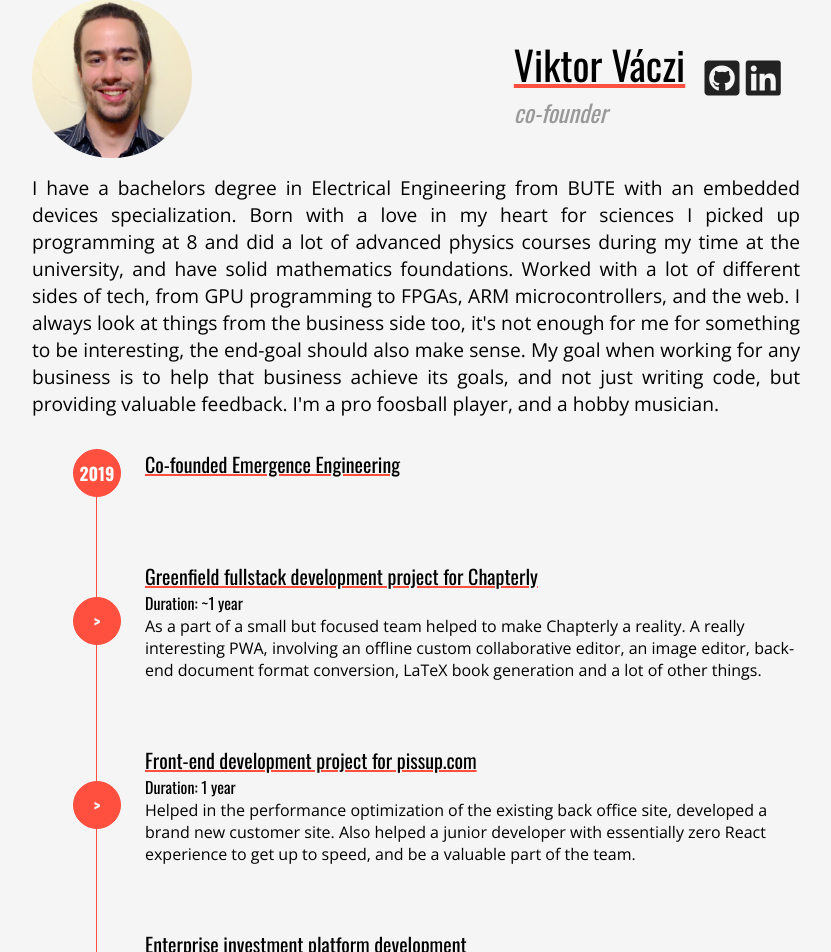
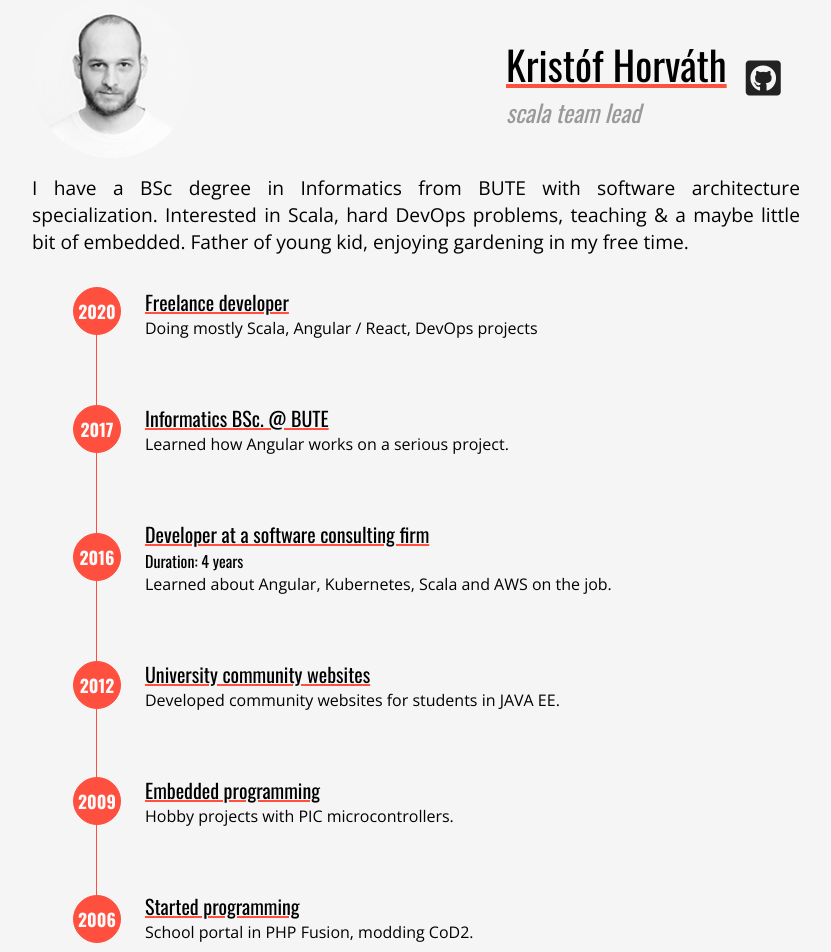
Before and after one commit to emergence-engineering/blog, a Next.js app: page /cv/ksisu in a window 1280 px wide. Shown: the part 134-1086 px from the top of the page, without its empty margins (224-1055 px from the left). Built offline with nearby package versions, Linux system fonts and the light colour scheme.

Commit message:
Ksisu CV, norbi image, finished refactor

```diff
--- a/features/landingPage/components/AboutUsSection.tsx
+++ b/features/landingPage/components/AboutUsSection.tsx
@@ -13,6 +13,7 @@ import ZsomborImage from "../../../public/bio/zsombor.jpg";
 import ZsofiImage from "../../../public/bio/zsofi.png";
 import KsisuImage from "../../../public/bio/ksisu.png";
 import TorcsiImage from "../../../public/bio/torcsi.jpeg";
+import NorbiImage from "../../../public/bio/norbi.png";
 
 const Root = styled.div`
   display: flex;
@@ -78,6 +79,7 @@ export enum Members {
   zsofi = "zsofi",
   ksisu = "ksisu",
   torcsi = "torcsi",
+  norbi = "norbi",
 }
 
 const images = {
@@ -90,6 +92,7 @@ const images = {
   [Members.zsofi]: ZsofiImage,
   [Members.ksisu]: KsisuImage,
   [Members.torcsi]: TorcsiImage,
+  [Members.norbi]: NorbiImage,
 };
 
 export const FacePicture: FunctionComponent<{
@@ -238,7 +241,7 @@ const AboutUsSection: FunctionComponent = () => (
         memberStack="Scala Kubernetes"
         cvLink="/cv/ksisu"
         // linkedInLink="https://www.linkedin.com/in/viktor-v%C3%A1czi-58054ba0"
-        githubLink="https://github.com/ViktorVaczi90"
+        githubLink="https://github.com/Ksisu"
       />
       <Member
         src={Members.torcsi}
@@ -248,7 +251,7 @@ const AboutUsSection: FunctionComponent = () => (
         memberStack="Scala Kubernetes"
         cvLink="/cv/torcsi"
         // linkedInLink="https://www.linkedin.com/in/bal%C3%A1zs-horv%C3%A1th-493b5b105"
-        githubLink="https://github.com/horvath-balazs"
+        githubLink="https://github.com/tg44"
       />
     </SectionContentRoot>
   </Root>
--- a/features/landingPage/components/Introduction.tsx
+++ b/features/landingPage/components/Introduction.tsx
@@ -23,7 +23,7 @@ export const IntroductionSection = styled.div`
 `;
 
 export const IntroductionParagraph = styled.p`
-  font-size: 1.4rem;
+  font-size: 1.35rem;
   font-family: ${theme.fontFamily.title};
   font-weight: 500;
   color: ${theme.color.gray1};
--- a/pages/cv/ksisu.tsx
+++ b/pages/cv/ksisu.tsx
@@ -45,77 +45,62 @@ const TimelineContainer = styled.div`
 `;
 
 const introText = `
-I have a bachelors degree in Electrical Engineering from BUTE with an embedded devices specialization.
-Born with a love in my heart for sciences I picked up programming at 8 and did a lot of advanced physics courses during my time at the university, and have solid mathematics foundations.
-Worked with a lot of different sides of tech, from GPU programming to FPGAs, ARM microcontrollers, and the web.
+I have a BSc degree in Informatics from BUTE with software architecture specialization.
+Interested in Scala, hard DevOps problems, teaching & a maybe little bit of embedded.
 
-I always look at things from the business side too, it's not enough for me for something to be interesting, the end-goal should also make sense. My goal when working for any business is to help that business achieve its goals, and not just writing code, but providing valuable feedback.
-I'm a pro foosball player, and a hobby musician.
+Father of young kid, enjoying gardening in my free time.
 `;
 
-const ViktorCV: FunctionComponent = () => (
+const KsisuCV: FunctionComponent = () => (
     <Layout>
       <Root>
         <Content>
           <CvTopSection
-          imgSrc="viktor"
-          name="Viktor Váczi"
-          roleText="co-founder"
-          linkedInLink="https://www.linkedin.com/in/viktor-v%C3%A1czi-58054ba0"
-          githubLink="https://github.com/ViktorVaczi90"
+              imgSrc="ksisu"
+              name="Kristóf Horváth"
+              roleText="scala team lead"
+              // linkedInLink="https://www.linkedin.com/in/viktor-v%C3%A1czi-58054ba0"
+              githubLink="https://github.com/Ksisu"
           />
           <Introduction>{introText}</Introduction>
           <TimelineContainerRoot>
             <TimelineContainer>
               <TimelineItem
                   position="TOP"
-              eventTitle="Co-founded Emergence Engineering"
-              timelineLabel="2019"
-              eventDescription=""
+                  eventTitle="Freelance developer"
+                  timelineLabel="2020"
+                  eventDescription="Doing mostly Scala, Angular / React, DevOps projects"
                   duration=""
               />
               <TimelineItem
-              timelineLabel=">"
-              duration="~1 year"
-              eventTitle="Greenfield fullstack development project for Chapterly"
-              eventDescription="As a part of a small but focused team helped to make Chapterly a reality. A really interesting PWA, involving an offline custom collaborative editor, an image editor, back-end document format conversion, LaTeX book generation and a lot of other things."
-            />
-            <TimelineItem
-              timelineLabel=">"
-              duration="1 year"
-              eventTitle="Front-end development project for pissup.com"
-              eventDescription="Helped in the performance optimization of the existing back office site, developed a brand new customer site. Also helped a junior developer with essentially zero React experience to get up to speed, and be a valuable part of the team."
-            />
-            <TimelineItem
-              timelineLabel=">"
-              duration="~1 year"
-              eventTitle="Enterprise investment platform development"
-              eventDescription="Node.js backend with PostgreSQL, React front-end. It was a huge application with many contributors and interesting performance optimizations."
-            />
-            <TimelineItem
-              timelineLabel="2014"
-              duration="2 years"
-              eventTitle="Contract Lead developer for Tru2Air (US)"
-              specialEventText="First project together with Balázs the co-founder of Emergence Engineering"
-              eventDescription="Developed a plug and play protocol over I2C and a custom protocol for accessing sensors over 6LoWPAN and RPL using RIOT and later Contiki OS. I've also worked on a Node.js backend and the React front-end. I've also created a lot of prototypes which involved a lot of SMD work, and designed / printed a custom 3d printed case."
-            />
-            <TimelineItem
-              timelineLabel="2013"
-              eventTitle="Electrical Engineering BSc. @ BUTE"
-              eventDescription="FPGA and embedded devices specialization. Before getting my degree I've started doing freelancing work for a water treatment plant. My thesis was a custom DC motor servo controller with a magnetic encoder."
+                  timelineLabel="2017"
+                  eventTitle="Informatics BSc. @ BUTE"
+                  eventDescription="Learned how Angular works on a serious project."
                   duration=""
               />
               <TimelineItem
-              timelineLabel=">"
-              eventTitle="FPGA competition 3rd place"
-              eventDescription="At our university we had an FPGA competition with the end goal of a Tetris game. Created a VGA, synth and game logic with Verilog. For bitmap generation our two-person team made a C# application."
+                  timelineLabel="2016"
+                  duration="4 years"
+                  eventTitle="Developer at a software consulting firm"
+                  eventDescription="Learned about Angular, Kubernetes, Scala and AWS on the job."
+              />
+              <TimelineItem
+                  timelineLabel="2012"
+                  eventTitle="University community websites"
+                  eventDescription="Developed community websites for students in JAVA EE."
+                  duration=""
+              />
+              <TimelineItem
+                  timelineLabel="2009"
+                  eventTitle="Embedded programming"
+                  eventDescription="Hobby projects with PIC microcontrollers."
                   duration=""
               />
               <TimelineItem
                   position="BOTTOM"
-              timelineLabel="2011"
-              eventTitle="Hobby CNC machine"
-              eventDescription="Created a working ( although not very good ) CNC machine with one of my friends and learned a lot about embedded devices, SolidWorks, CAD/CAM, LinuxCNC, mechanical design and stepper motors."
+                  timelineLabel="2006"
+                  eventTitle="Started programming"
+                  eventDescription="School portal in PHP Fusion, modding CoD2."
                   duration=""
               />
             </TimelineContainer>
@@ -125,4 +110,4 @@ const ViktorCV: FunctionComponent = () => (
     </Layout>
 );
 
-export default ViktorCV;
+export default KsisuCV;
--- a/pages/cv/torcsi.tsx
+++ b/pages/cv/torcsi.tsx
@@ -55,7 +55,7 @@ const TorcsiCV: FunctionComponent = () => (
       <Content>
         <CvTopSection
           imgSrc="torcsi"
-          name="Törcsvári Gergő"
+          name="Gergő Törcsvári"
           roleText="scala team lead"
           // linkedInLink="https://www.linkedin.com/in/viktor-v%C3%A1czi-58054ba0"
           githubLink="https://github.com/tg44"
@@ -72,7 +72,7 @@ const TorcsiCV: FunctionComponent = () => (
             />
             <TimelineItem
               timelineLabel="2016"
-              duration="4"
+              duration="4 years"
               eventTitle="Developer at a software consulting firm"
               eventDescription="Worked on a lot of different projects with Scala, Java, did a lot of CI/CD/Infra work."
             />
--- a/pages/index.tsx
+++ b/pages/index.tsx
@@ -13,7 +13,7 @@ import { LPSEO } from "../features/blog/components/LPSEO";
 import WhatWeDoSection from "../features/landingPage/components/WhatWeDo";
 import AboutUsSection from "../features/landingPage/components/AboutUsSection";
 
-const mainParagraphContent = `Emergence Engineering is a full-stack software development company from the EU.`;
+const mainParagraphContent = `Emergence Engineering is a full-stack software development company from Budapest (EU).`;
 
 export default function Index() {
   return (
```
Also changed, not shown: pages/team.tsx (+13 -6 lines), public/bio/norbi.png (added). Lines whose indentation alone changed are shown as unchanged.
